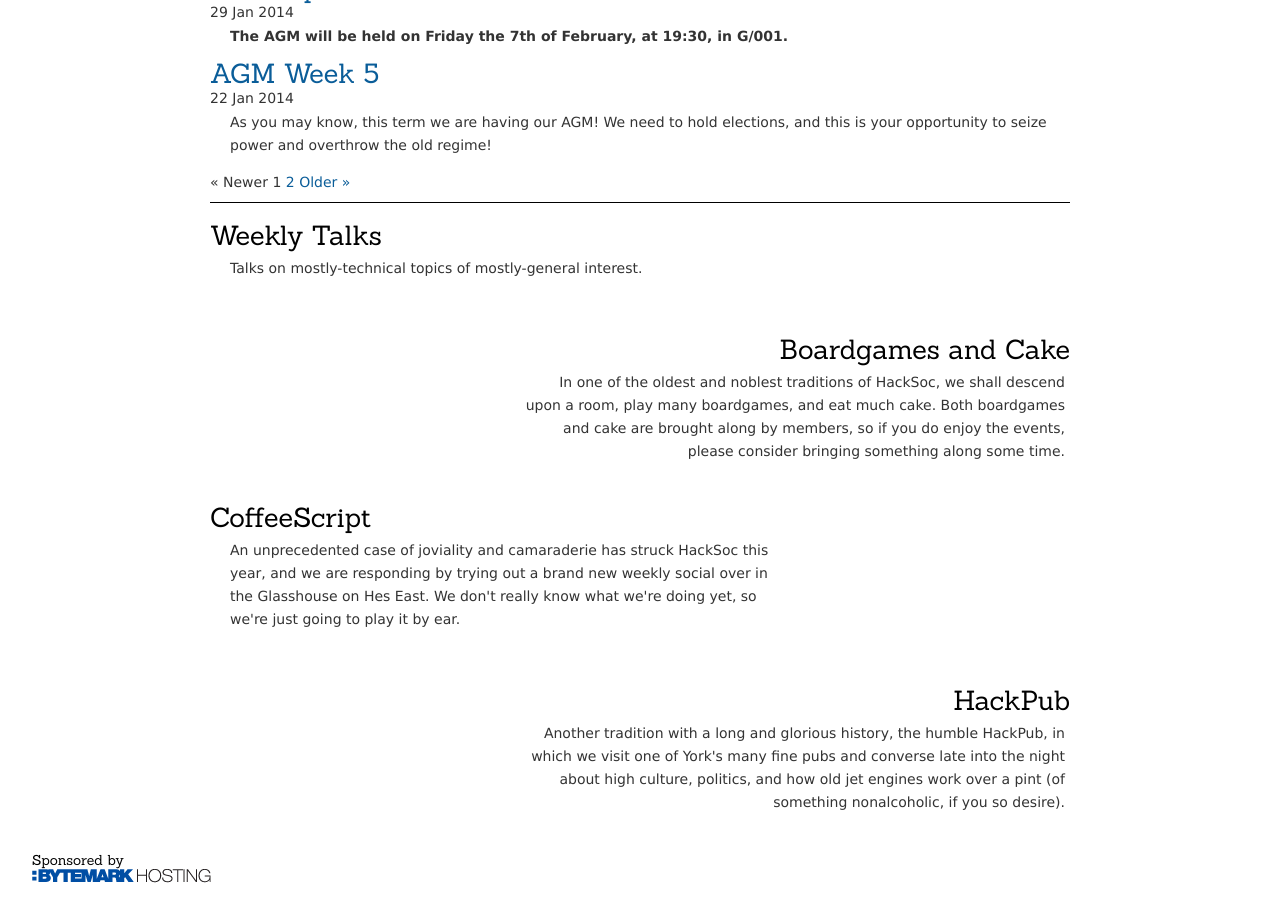
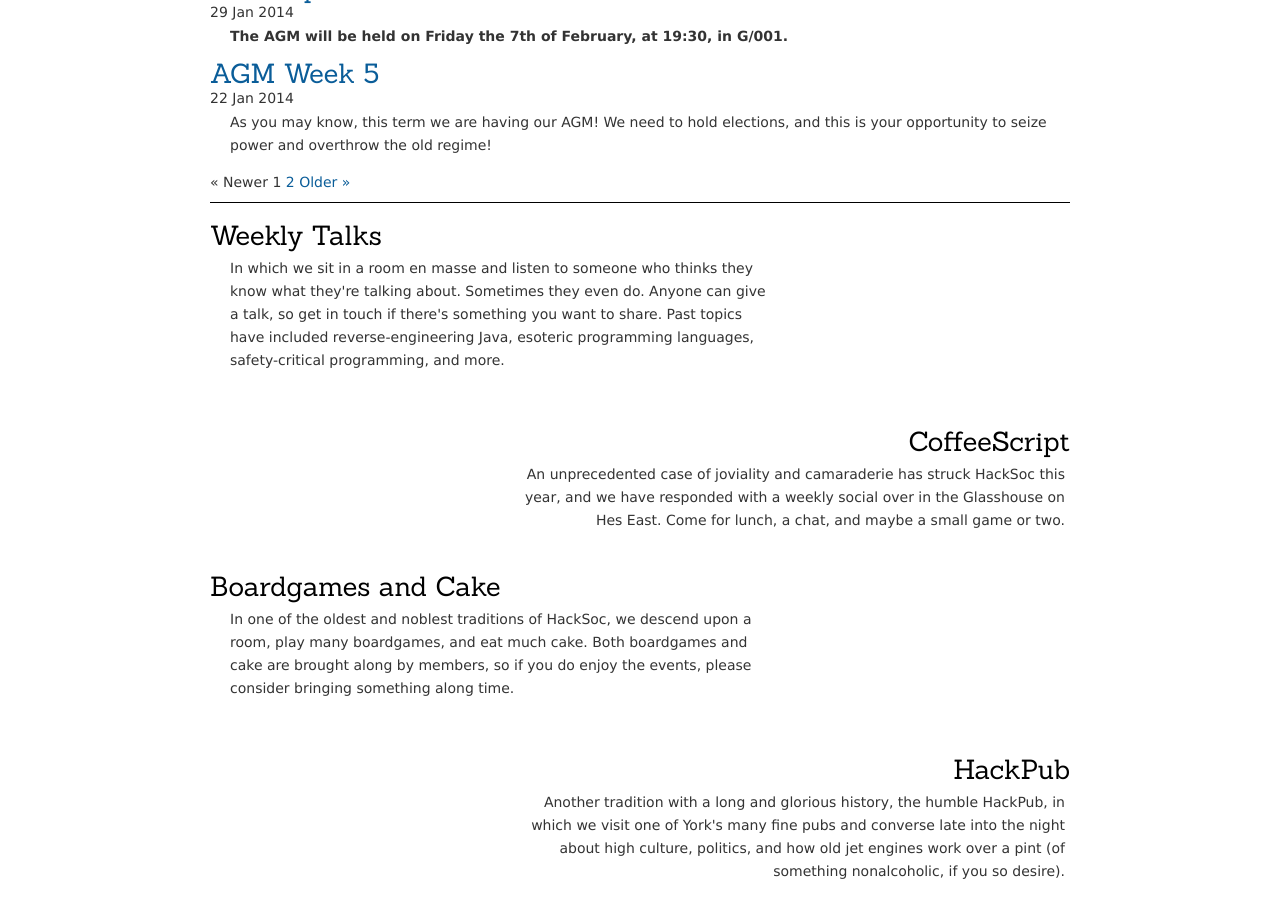
Before and after one commit to HackSoc/hacksoc.org, a Jekyll site: the page built from index.html, in a window 1280 px wide and 900 px high, scrolled down 589 px. Built offline with Jekyll 4.4.1, drawn with Linux system fonts in a browser that asks for light colours; some web fonts are replaced; the list of posts is cut into pages by our own code.

Commit message:
Improve regular event descriptions

```diff
--- a/index.html
+++ b/index.html
@@ -57,17 +57,17 @@ layout: wrapper
 
 <div class="infobox">
   <h2>Weekly Talks</h2>
-  <p>Talks on mostly-technical topics of mostly-general interest.</p>
+  <p>In which we sit in a room en masse and listen to someone who thinks they know what they're talking about. Sometimes they even do. Anyone can give a talk, so get in touch if there's something you want to share. Past topics have included reverse-engineering Java, esoteric programming languages, safety-critical programming, and more.</p>
 </div>
 
 <div class="infobox alternate">
-  <h2>Boardgames and Cake</h2>
-  <p>In one of the oldest and noblest traditions of HackSoc, we shall descend upon a room, play many boardgames, and eat much cake. Both boardgames and cake are brought along by members, so if you do enjoy the events, please consider bringing something along some time.</p>
+  <h2>CoffeeScript</h2>
+  <p>An unprecedented case of joviality and camaraderie has struck HackSoc this year, and we have responded with a weekly social over in the Glasshouse on Hes East. Come for lunch, a chat, and maybe a small game or two.</p>
 </div>
 
 <div class="infobox">
-  <h2>CoffeeScript</h2>
-  <p>An unprecedented case of joviality and camaraderie has struck HackSoc this year, and we are responding by trying out a brand new weekly social over in the Glasshouse on Hes East. We don't really know what we're doing yet, so we're just going to play it by ear.</p>
+  <h2>Boardgames and Cake</h2>
+  <p>In one of the oldest and noblest traditions of HackSoc, we descend upon a room, play many boardgames, and eat much cake. Both boardgames and cake are brought along by members, so if you do enjoy the events, please consider bringing something along time.</p>
 </div>
 
 <div class="infobox alternate">
```
